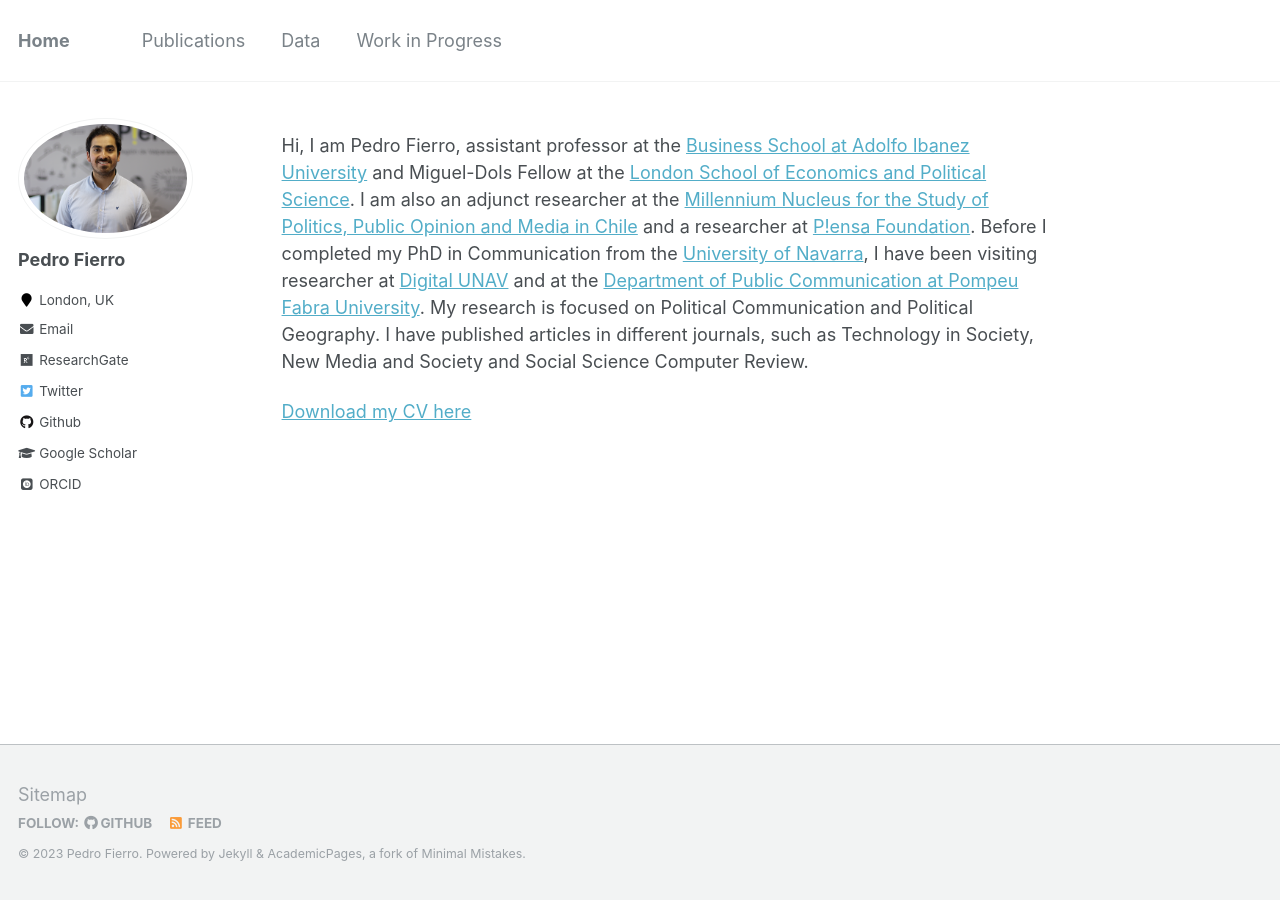
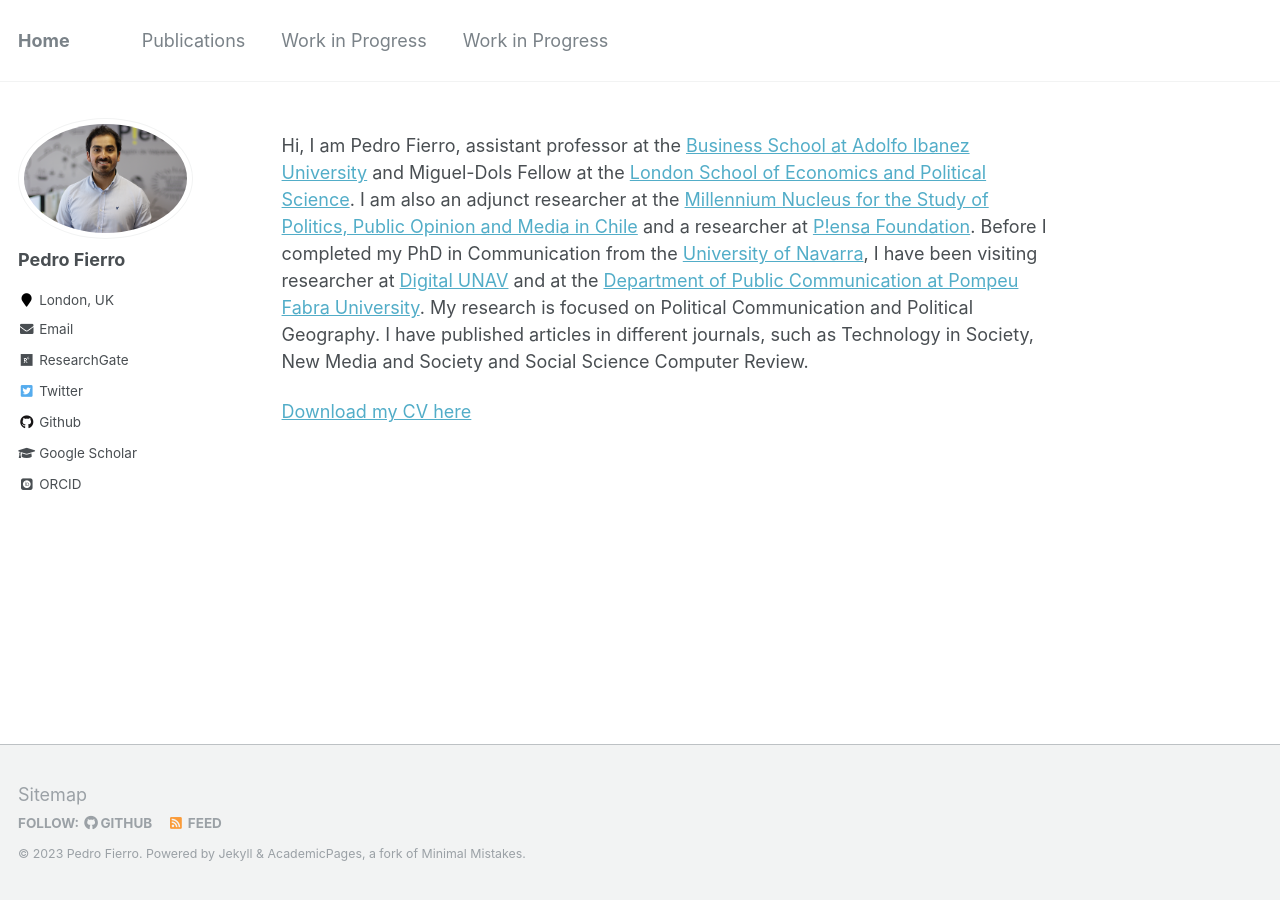
Before and after one commit to pedrofierroz87/pedrofierroz87.github.io, a Jekyll site: the page built from _pages/about.md, in a window 1280 px wide. Built offline with Jekyll 4.4.1, drawn with Linux system fonts in a browser that asks for light colours; some web fonts are replaced.

Commit message:
Update navigation.yml

```diff
--- a/_data/navigation.yml
+++ b/_data/navigation.yml
@@ -3,14 +3,14 @@ main:
   - title: "Publications"
     url: /publications/
 
-  - title: "Data"
-    url: /talks/
+  #- title: "Talks"
+  #  url: /talks/
 
   #- title: "Teaching"
   #  url: /teaching/
 
-  #- title: "Work in Progress"
-  #  url: /portfolio/
+  - title: "Work in Progress"
+    url: /portfolio/
 
   - title: "Work in Progress"
     url: /year-archive/
```
